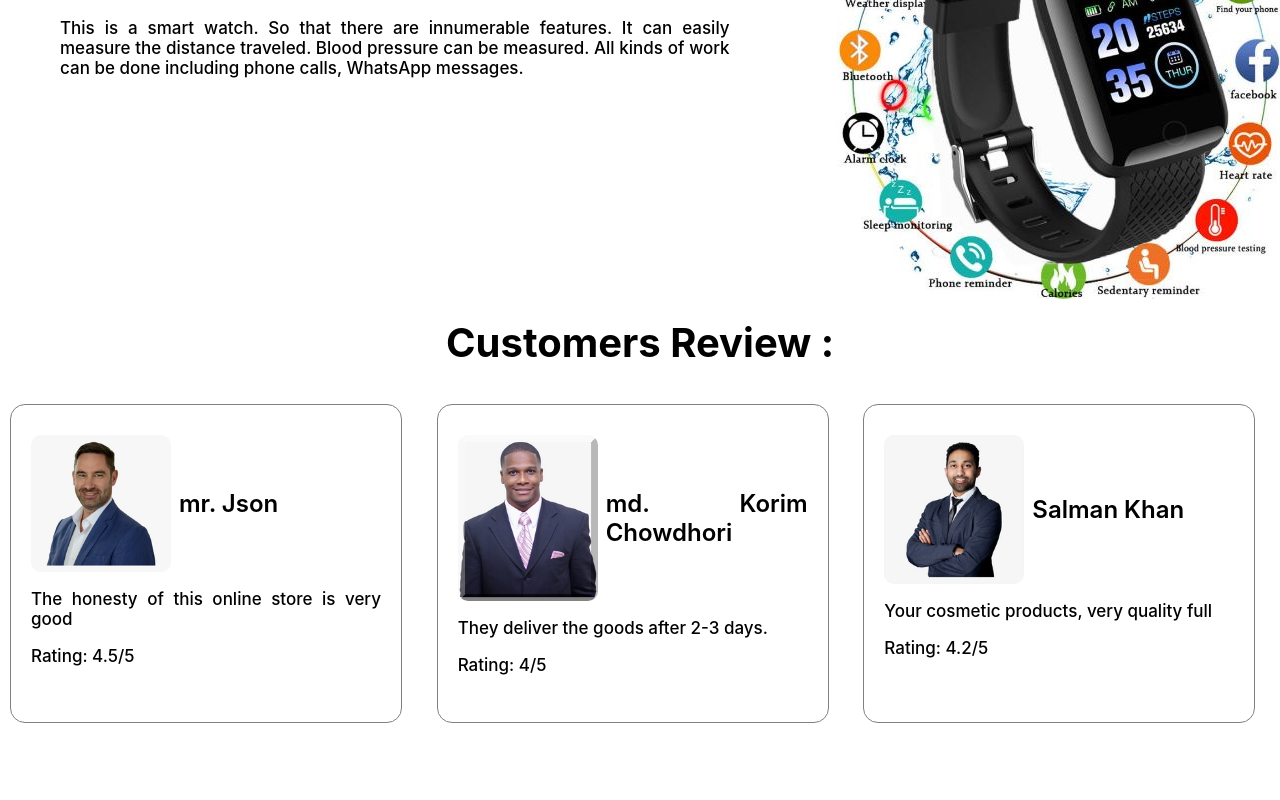
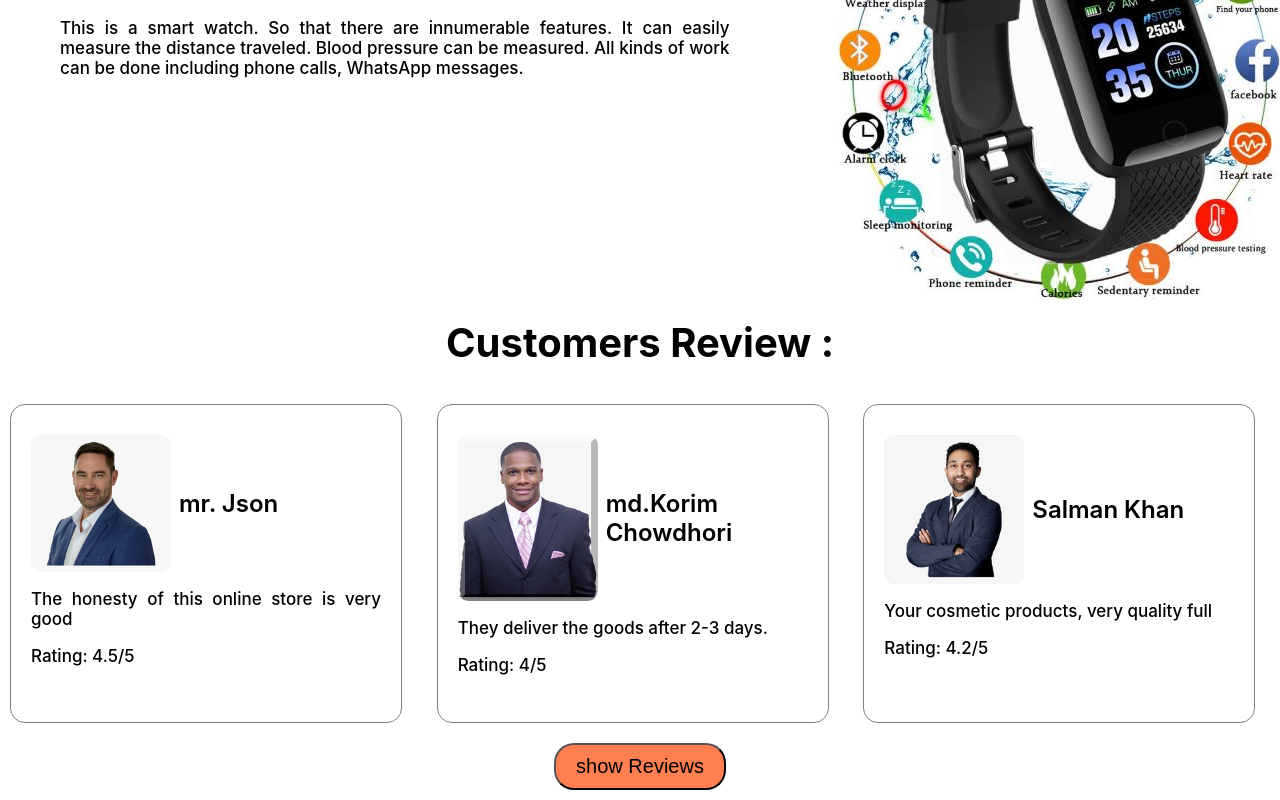
Before and after one commit to Riad15/Product-analysis, a React (Create React App) app: page / in a window 1280 px wide. Shown: the part 224-1024 px from the top of the page. Before the commit the page ends 957 px from the top, so only its background shows below. Built offline with nearby package versions, Linux system fonts and the light colour scheme.

Commit message:
added  to show reviews button

```diff
--- a/public/Users.json
+++ b/public/Users.json
@@ -7,7 +7,7 @@
         "id": 101
     },
     {
-        "name": "md. Korim Chowdhori",
+        "name": "md.Korim Chowdhori",
         "pic": "./picture/p2.png",
         "comment": "They deliver the goods after 2-3 days. ",
         "rating": "4/5",
--- a/src/App.js
+++ b/src/App.js
@@ -3,12 +3,13 @@ import './App.css';
 import './component/Header/Header'
 import './component/Home/Home'
 
-import { Route, Routes } from 'react-router-dom';
+import { Route, Router, Routes } from 'react-router-dom';
 import Reviews from './component/Reviews/Reviews';
 import Home from './component/Home/Home';
 import Header from './component/Header/Header';
 import Deshboard from './component/Deshboard/Deshboard';
 import Blogs from './component/Blogs/Blogs';
+import Defoultpage from './component/DefoultPage/Defoultpage';
 
 
 function App() {
@@ -21,6 +22,7 @@ function App() {
         <Route path='/reviews' element={<Reviews></Reviews>}></Route>
         <Route path='/deshboard' element={<Deshboard></Deshboard>} ></Route>
         <Route path='/blogs' element={<Blogs></Blogs>}></Route>
+        <Route path='/*' element={<Defoultpage></Defoultpage>}></Route>
       </Routes>
 
     </div>
--- /dev/null
+++ b/src/component/DefoultPage/Defoultpage.js
@@ -0,0 +1,12 @@
+import React from 'react';
+
+const Defoultpage = () => {
+    return (
+        <div>
+            <h1>404</h1>
+
+        </div>
+    );
+};
+
+export default Defoultpage;
--- a/src/component/Home/Home.css
+++ b/src/component/Home/Home.css
@@ -38,3 +38,18 @@ h1 {
     padding: 10px;
     margin-left: 50px;
 }
+
+.btn-container {
+    text-align: center;
+}
+
+.btn {
+    background-color: coral;
+    border-radius: 20px;
+    padding: 10px 20px;
+    margin: 10px auto;
+    font-size: 20px;
+    font-weight: 500;
+
+
+}
--- a/src/component/Home/Home.js
+++ b/src/component/Home/Home.js
@@ -1,4 +1,5 @@
 import React from 'react';
+import { useNavigate } from 'react-router-dom';
 import useReview from '../../hooks/useReview'
 import User from '../User/User';
 import './Home.css'
@@ -6,6 +7,11 @@ import './Home.css'
 const Home = (props) => {
     const [users, setUsers] = useReview();
     const shortUsers = users.slice(0, 3);
+    const navigate = useNavigate();
+    const showReviews = () => {
+        const path = '/reviews';
+        navigate(path)
+    }
     return (
         <div>
             <div className='home-container'>
@@ -29,6 +35,11 @@ const Home = (props) => {
                     }
 
                 </div>
+                <div className='btn-container'>
+                    <button className='btn' onClick={showReviews} >show Reviews</button>
+                </div>
+
+
             </div>
         </div>
     );
```
Also changed, not shown: src/component/DefoultPage/DefoultPage.css (added).
